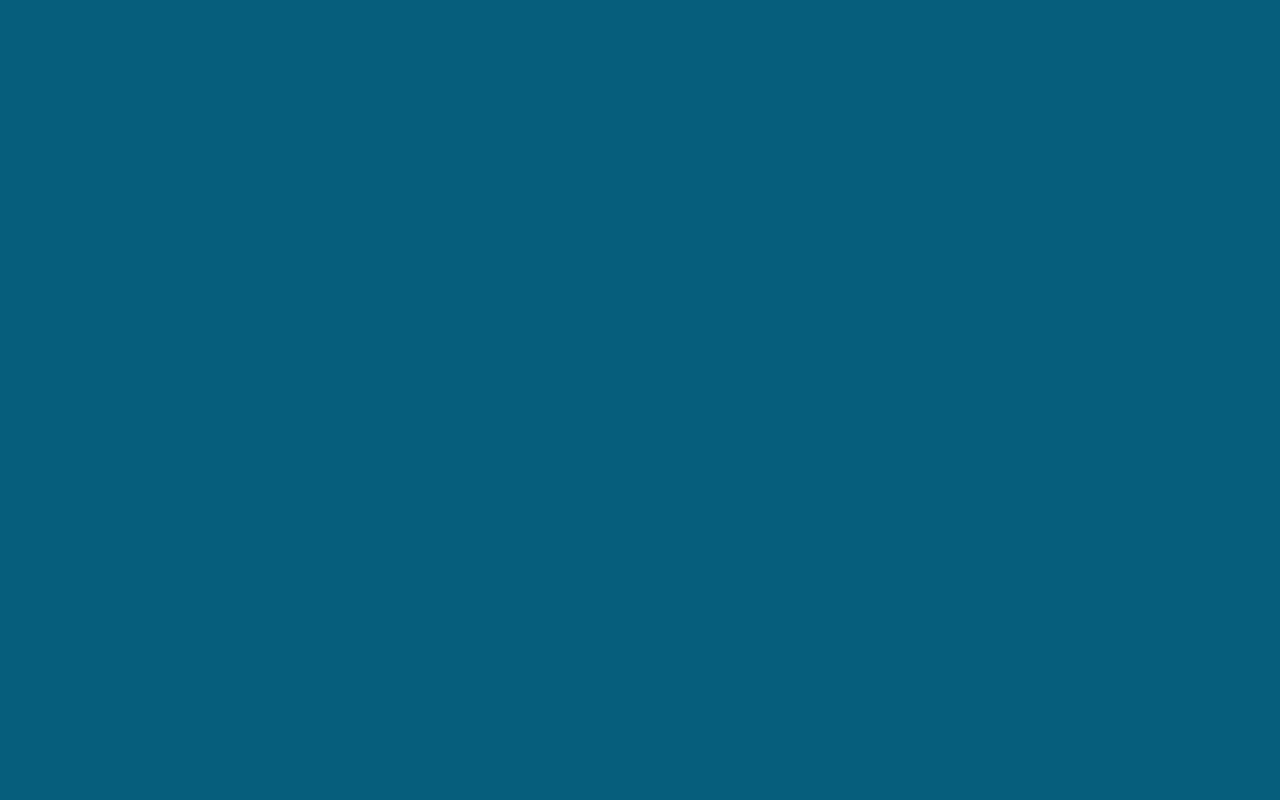
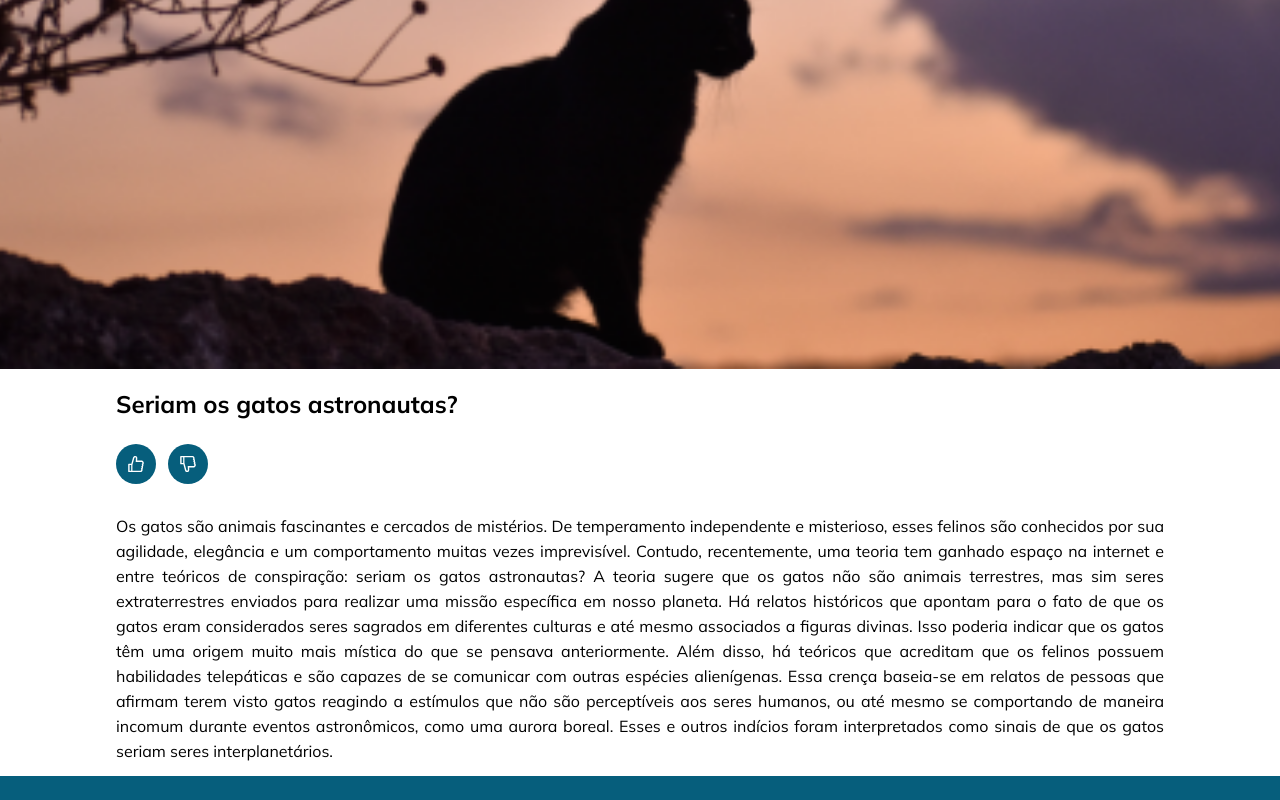
Before and after one commit to flavioaugusto1/blogato, a React (Vite) app: page / in a window 1280 px wide. Shown: the part 417-1217 px from the top of the page. Before the commit the page ends 800 px from the top, so only its background shows below. Built offline with nearby package versions, Linux system fonts and the light colour scheme.

Commit message:
feat: estilizado conteúdo do artigo em destaque

```diff
--- a/package.json
+++ b/package.json
@@ -12,6 +12,7 @@
   "dependencies": {
     "react": "^18.2.0",
     "react-dom": "^18.2.0",
+    "react-icons": "^5.0.1",
     "styled-components": "^6.1.8"
   },
   "devDependencies": {
--- a/src/pages/Home/index.jsx
+++ b/src/pages/Home/index.jsx
@@ -1,5 +1,8 @@
 import { Container, Header, Main, Footer } from "./styles";
+import { AiOutlineLike, AiOutlineDislike } from "react-icons/ai";
+
 import Logo from "../../assets/logo.svg";
+import CatPrincipal from "../../assets/cat-principal.png";
 
 export function Home() {
   return (
@@ -17,7 +20,46 @@ export function Home() {
           className="user-photo"
         />
       </Header>
-      <Main className="wrap"></Main>
+      <Main>
+        <img src={CatPrincipal} alt="" />
+        <section className="wrap">
+          <header>
+            <h1>Seriam os gatos astronautas?</h1>
+            <div className="assessment">
+              <button>
+                <AiOutlineLike className="button-icons" />
+              </button>
+              <button>
+                <AiOutlineDislike className="button-icons" />
+              </button>
+            </div>
+          </header>
+          <div className="description">
+            <p>
+              Os gatos são animais fascinantes e cercados de mistérios. De
+              temperamento independente e misterioso, esses felinos são
+              conhecidos por sua agilidade, elegância e um comportamento muitas
+              vezes imprevisível. Contudo, recentemente, uma teoria tem ganhado
+              espaço na internet e entre teóricos de conspiração: seriam os
+              gatos astronautas? A teoria sugere que os gatos não são animais
+              terrestres, mas sim seres extraterrestres enviados para realizar
+              uma missão específica em nosso planeta. Há relatos históricos que
+              apontam para o fato de que os gatos eram considerados seres
+              sagrados em diferentes culturas e até mesmo associados a figuras
+              divinas. Isso poderia indicar que os gatos têm uma origem muito
+              mais mística do que se pensava anteriormente. Além disso, há
+              teóricos que acreditam que os felinos possuem habilidades
+              telepáticas e são capazes de se comunicar com outras espécies
+              alienígenas. Essa crença baseia-se em relatos de pessoas que
+              afirmam terem visto gatos reagindo a estímulos que não são
+              perceptíveis aos seres humanos, ou até mesmo se comportando de
+              maneira incomum durante eventos astronômicos, como uma aurora
+              boreal. Esses e outros indícios foram interpretados como sinais de
+              que os gatos seriam seres interplanetários.
+            </p>
+          </div>
+        </section>
+      </Main>
       <Footer className="wrap"></Footer>
     </Container>
   );
--- a/src/pages/Home/styles.js
+++ b/src/pages/Home/styles.js
@@ -46,5 +46,53 @@ export const Header = styled.header`
     border-radius: 50%;
   }
 `;
-export const Main = styled.main``;
+export const Main = styled.main`
+  background-color: ${({ theme }) => theme.COLORS.WHITE};
+
+  img {
+    width: 100%;
+    aspect-ratio: 16/9;
+    object-fit: cover;
+  }
+
+  section {
+    h1 {
+      font-size: 2.4rem;
+      line-height: 4rem;
+
+      margin-bottom: 2rem;
+    }
+    .assessment {
+      display: flex;
+      align-items: center;
+      gap: 1.2rem;
+
+      button {
+        display: flex;
+        align-items: center;
+        justify-content: center;
+
+        border: none;
+        border-radius: 50%;
+
+        background-color: ${({ theme }) => theme.COLORS.BLUE_700};
+        color: ${({ theme }) => theme.COLORS.WHITE};
+        cursor: pointer;
+
+        .button-icons {
+          height: 4rem;
+          width: 4rem;
+          padding: 1rem;
+        }
+      }
+    }
+    .description {
+      font-size: 1.6rem;
+      line-height: 2.5rem;
+      text-align: justify;
+
+      margin-top: 3rem;
+    }
+  }
+`;
 export const Footer = styled.footer``;
```
Also changed, not shown: src/assets/cat-principal.png (added), 1 other file (tests, documents, lock files or other folders).
